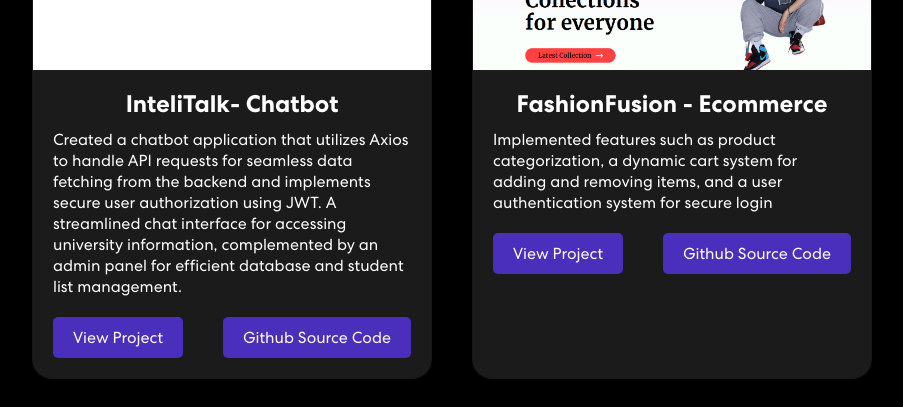
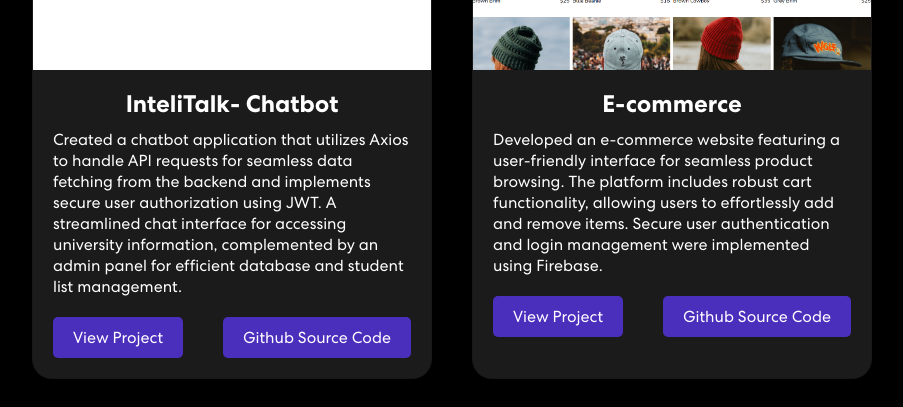
Before and after one commit to Munaimun/personal_portfolio, a React (Create React App) app: page / in a window 1280 px wide. Shown: the part 1335-1742 px from the top of the page, without its empty margins (188-1091 px from the left). Built offline with nearby package versions, Linux system fonts and the light colour scheme.

Commit message:
added a new project in the project section

```diff
--- a/src/components/Projects.js
+++ b/src/components/Projects.js
@@ -1,11 +1,14 @@
 import React from "react";
 import { Container, Row, Col } from "react-bootstrap";
 import TrackVisibility from "react-on-screen";
+
 import intelitalk from "../assets/img/intelitalk.png";
+import ecommerce from "../assets/img/ecommerce.png";
 import fashionfusion from "../assets/img/FashionFusion.png";
 import topcourses from "../assets/img/topcourses.jpg";
 import viewfinder from "../assets/img/viewfinder.jpg";
 import quizjs from "../assets/img/quiz.jpg";
+
 import "animate.css";
 
 const projects = [
@@ -16,6 +19,14 @@ const projects = [
     imgUrl: intelitalk,
     liveLink: "https://intelitalk-production.up.railway.app/",
     githubLink: "https://github.com/dev-saiful/InteliTalk/tree/frontend",
+  },
+  {
+    title: "E-commerce",
+    description:
+      "Developed an e-commerce website featuring a user-friendly interface for seamless product browsing. The platform includes robust cart functionality, allowing users to effortlessly add and remove items. Secure user authentication and login management were implemented using Firebase.",
+    imgUrl: ecommerce,
+    liveLink: "https://e-commerce-beta-flax-21.vercel.app/",
+    githubLink: "https://github.com/Munaimun/eCommerce",
   },
   {
     title: "FashionFusion - Ecommerce",
```
Also changed, not shown: src/assets/img/ecommerce.png (added).
